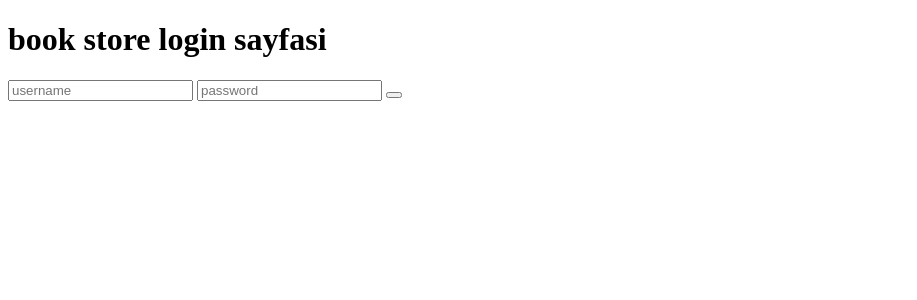
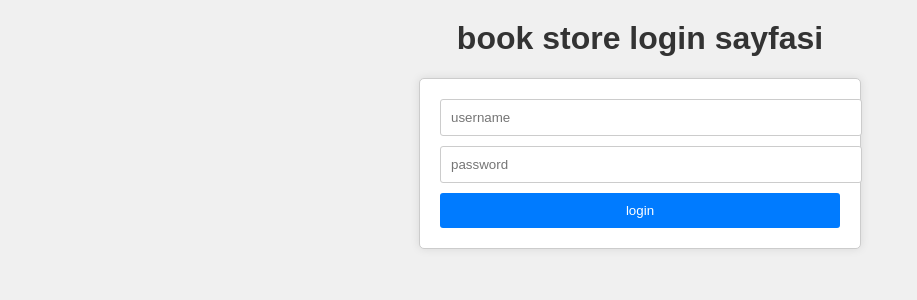
Before and after one commit to melihAkn/localBookMarketApp, a Node server app: page /index/bookStoreLogin in a window 1280 px wide. Shown: the top 300 px of the page, without its empty margins (0-917 px from the left). Run offline with Node 20, Linux system fonts and the light colour scheme; some libraries are stand-ins or nearby versions.

Commit message:
frontend stuff

```diff
--- /dev/null
+++ b/public/css/bookStoreLogin.css
@@ -0,0 +1,52 @@
+/* style.css */
+
+/* Genel sayfa stilini ayarlayalım */
+body {
+    font-family: Arial, sans-serif;
+    background-color: #f0f0f0;
+    margin: 0;
+    padding: 0;
+}
+
+/* Başlık stilini ayarlayalım */
+h1 {
+    color: #333;
+    text-align: center;
+    margin-top: 20px;
+}
+
+/* Form stilini ayarlayalım */
+form {
+    max-width: 400px;
+    margin: 0 auto;
+    padding: 20px;
+    background-color: #fff;
+    border: 1px solid #ccc;
+    border-radius: 5px;
+    box-shadow: 0 0 10px rgba(0, 0, 0, 0.1);
+}
+
+/* Input stilini ayarlayalım */
+input[type="text"] {
+    width: 100%;
+    padding: 10px;
+    margin-bottom: 10px;
+    border: 1px solid #ccc;
+    border-radius: 3px;
+}
+
+/* Button stilini ayarlayalım */
+button[type="submit"] {
+    width: 100%;
+    padding: 10px;
+    background-color: #007bff;
+    color: #fff;
+    border: none;
+    border-radius: 3px;
+    cursor: pointer;
+    transition: background-color 0.2s;
+}
+
+button[type="submit"]:hover {
+    background-color: #0056b3;
+}
--- a/views/bookStore.hbs
+++ b/views/bookStore.hbs
@@ -24,7 +24,7 @@
 <div class="card-container">
 
      </div>
-    <script src="../scripts/bookStore.js">
+    <script src="../scripts/bookStore">
 
     </script>
 </body>
--- a/views/bookStoreLogin.hbs
+++ b/views/bookStoreLogin.hbs
@@ -2,7 +2,7 @@
 <html lang="en">
 <head>
     <link rel="icon" href="/images/favicon.ico" type="image/x-icon">
-
+    <link rel="stylesheet" href="/css/bookStoreLogin.css">
 
     <meta charset="UTF-8">
     <meta name="viewport" content="width=device-width, initial-scale=1.0">
@@ -14,7 +14,7 @@
         <form id="myForm" action="/index/bookStoreLogin" method="post" enctype="application/json" >
             <input type="text" name="bookStoreUserName" placeholder="username">
             <input type="text" name="bookStorePassword" placeholder="password">
-            <button type="submit"></button>
+            <button type="submit"> login</button>
 
     </form>
 
```
Also changed, not shown: controller/bookStoreController.js (+10 -3 lines), public/css/bookStoreRegister.css (added, +53 -0 lines), public/scripts/bookStoreRegister.js (added, +37 -0 lines), views/bookStoreRegister.hbs (+20 -1 lines), README.md.
